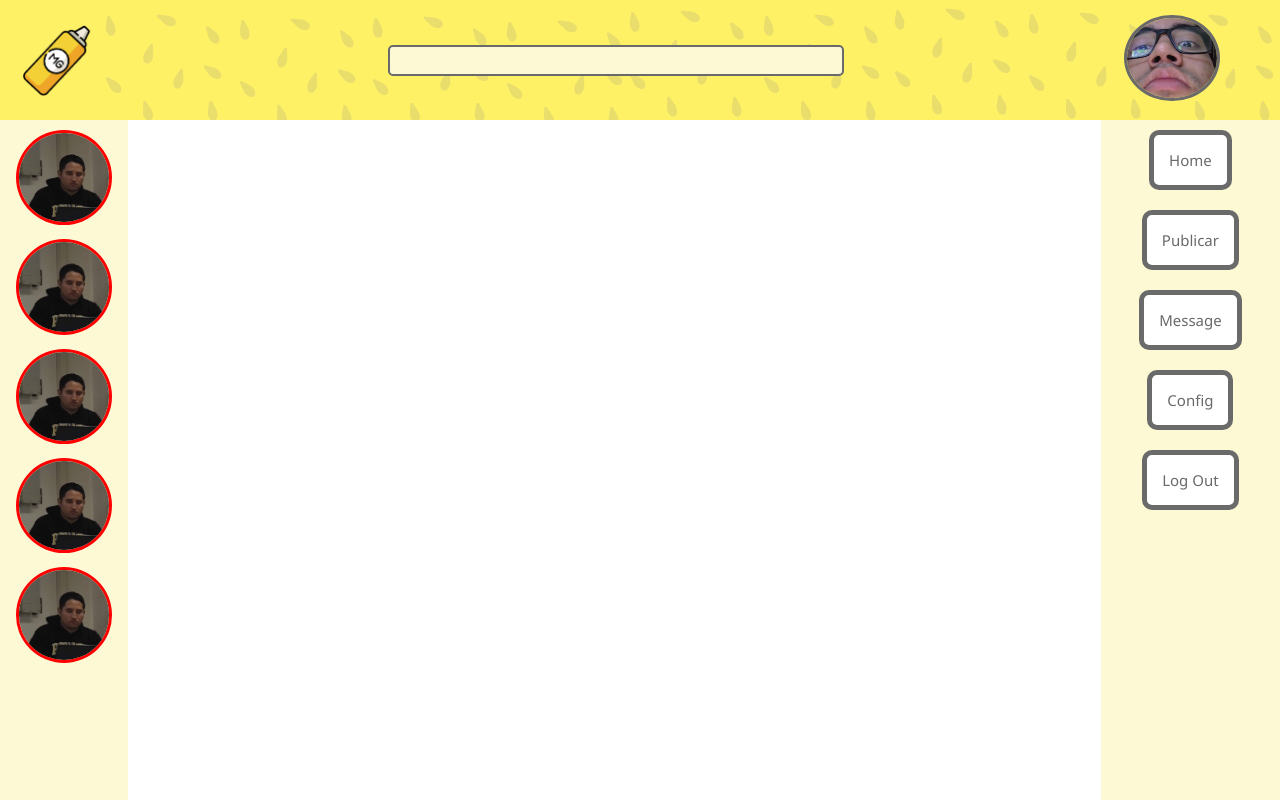
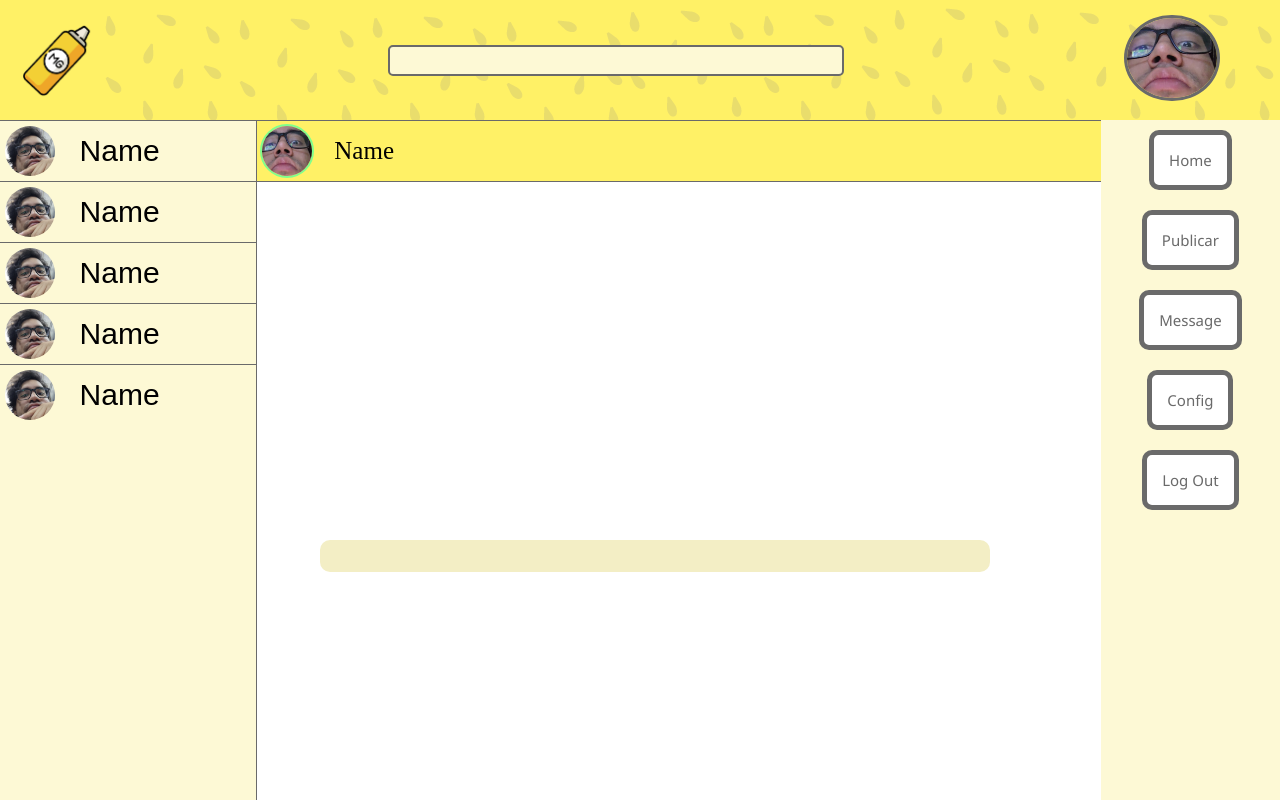
Before and after one commit to AndresBonilla0306/Mostazagram, a React (Vite) app in the folder MostazagramApp/: page /Chat in a window 1280 px wide. Built offline with nearby package versions, Linux system fonts and the light colour scheme.

Commit message:
Un poco de CSSX2

```diff
--- a/MostazagramApp/src/Index/CardItemPerfil.jsx
+++ b/MostazagramApp/src/Index/CardItemPerfil.jsx
@@ -1,8 +1,12 @@
 import React from 'react'
+import Yo from '../assets/assets/img/Yo2.jpeg'
 
 const CardItemPerfil = () => {
   return (
-    <div>CardItemPerfil</div>
+    <div className='CardItem'>
+      <img src={Yo}></img>
+      <a>Name</a>
+    </div>
   )
 }
 
--- a/MostazagramApp/src/Index/ChatCard.jsx
+++ b/MostazagramApp/src/Index/ChatCard.jsx
@@ -1,8 +1,14 @@
 import React from 'react'
+import ChatPhoto from '../assets/assets/img/ChatPhoto.jpeg'
 
 const ChatCard = () => {
   return (
-    <div>ChatCard</div>
+    <div className='BtnChat'>
+      <button className='BtnChatsito'>
+        <img src={ChatPhoto}></img>
+        <a>Name</a>
+      </button>
+    </div>
   )
 }
 
--- a/MostazagramApp/src/Index/ContenedorCardItemPerfil.jsx
+++ b/MostazagramApp/src/Index/ContenedorCardItemPerfil.jsx
@@ -2,10 +2,8 @@ import React from 'react'
 import CardItemPerfil from './CardItemPerfil'
 const ContenedorCardItemPerfil = () => {
   return (
-    <div>
+    <div className='CradPerfil'>
         <CardItemPerfil/>
-        ContenedorCardItemPerfil
-
     </div>
   )
 }
--- a/MostazagramApp/src/Index/InChatContainer.jsx
+++ b/MostazagramApp/src/Index/InChatContainer.jsx
@@ -3,9 +3,13 @@ import ChatCard from './ChatCard'
 
 const InChatContainer = () => {
   return (
-    <div>
+    <div className='MenuChats'>
       <ChatCard/>
-      InChatContainer</div>
+      <ChatCard/>
+      <ChatCard/>
+      <ChatCard/>
+      <ChatCard/>
+    </div>
   )
 }
 
--- a/MostazagramApp/src/Pages/EditPorfile.jsx
+++ b/MostazagramApp/src/Pages/EditPorfile.jsx
@@ -1,11 +1,33 @@
 import React from 'react'
+import Header2 from '../Componentes/Header2'
+import Yo2 from '../assets/assets/img/Yo2.jpeg'
 
 const EditPorfile = () => {
   return (
     <div>
-        EditPorfile
-        <button>Guardar</button>
-        <button>Cancelar</button>
+      <Header2/>
+      <div className='Profile2'>
+        <div className='EdBtn1'>
+          <button>Cancelar</button>
+        </div>
+        <div className='EdInfo'>
+          <img src={Yo2} className='FoticoFoto'/><br/>
+          <a>Nombre</a><br/>
+          <input type='text'></input><br/>
+          <a>Descripción</a><br/>
+          <input type='text'></input><br/>
+          <h1>Configuración de la cuenta</h1>
+          <a>Usuario</a><br/>
+          <input type='text'></input><br/>
+          <a>Correo</a><br/>
+          <input type='text'></input><br/>
+          <a>Contraseña</a><br/>
+          <input type='text'></input><br/>
+        </div>
+        <div className='EdBtn2'>
+          <button>Guardar</button>
+        </div>
+      </div>
     </div>
   )
 }
--- a/MostazagramApp/src/Pages/Messages.jsx
+++ b/MostazagramApp/src/Pages/Messages.jsx
@@ -10,10 +10,11 @@ const Messages = () => {
     <div>
         <Header/>
         <Hover/>
-        <Stories/>
         <ContenedorCardItemPerfil/>
         <InChatContainer/>
-        Messages
+        <div className='SBChat'>
+          <input type='Text'></input>
+        </div>
     </div>
   )
 }
--- a/MostazagramApp/src/Pages/Profile.jsx
+++ b/MostazagramApp/src/Pages/Profile.jsx
@@ -2,6 +2,7 @@ import React from 'react'
 import Header2 from '../Componentes/Header2'
 import Hover from '../Componentes/Hover'
 import Yo2 from '../assets/assets/img/Yo2.jpeg'
+import ContenedorCardImagenP from '../Index/ContenedorCardImagenP'
 
 const Profile = () => {
   return (
@@ -18,8 +19,17 @@ const Profile = () => {
           <a className='Text'>Publicaciones</a>
         </div>
         <div className='Fotico'>
-          <img src={Yo2} className='FoticoFoto'/>
+          <img src={Yo2} className='FoticoFoto'/><br/>
+          <a>Roncancio Laureles</a><br/>
+          <a>@Chichonsito13</a><br/>
+          <a>Riyadh, Saudi Arabi</a>
         </div>
+        <div className='BtnPerfil'>
+          <button>Editar Perfil</button>
+        </div>
+      </div>
+      <div className='More'>
+        <ContenedorCardImagenP/>
       </div>
     </div>
   )
--- a/MostazagramApp/src/css/Estilos.css
+++ b/MostazagramApp/src/css/Estilos.css
@@ -194,6 +194,7 @@ body{
 }.Profile{
     margin-top: 10%;
     margin-right: 10%;
+    margin-left: 5%;
     gap: 100px;
     display:flex;
     align-items: center;
@@ -204,15 +205,161 @@ body{
     padding: 20px;
     margin-top: 0%;
     margin-bottom: 20px;
-    background-color: #FFF166;
-    border-radius: 50%;
-}.FoticoFoto{
+}.Fotico a{
+    font-size: 30px;
+}
+.FoticoFoto{
     border-radius: 50%;
     width: 200px;
-    border: 5px solid #6A6A6A;
+    border: 15px solid #FFF166;
 }.InfoProfile{
     justify-content: center;
     text-align: left;
     align-items: center;
     padding: 15px;
+    font-size: 25px;
+}.InfoProfile .Numbers{
+    font-family: Impact, Haettenschweiler, 'Arial Narrow Bold', sans-serif;
+}.BtnPerfil button{
+    font-size: 40px;
+    background-color: #e4e3e3;
+    border: 0px;
+    padding: 15px;
+    border-radius: 5px;
+    box-shadow: 5px 5px 5px rgba(0, 0, 0, 0.5);
+    transition: font-size 0.5s ease-in-out;
+}.BtnPerfil button:hover{
+    font-size: 42px;
+}.More{
+    margin-right: 12%;
+    margin-left: 5%;
+    text-align: center;
+    border-top: 2px solid #6A6A6A;
+}.Profile2{
+    margin-top: 10%;
+    margin-right: 10%;
+    margin-left: 10%;
+    gap: 100px;
+    display:flex;
+    align-items: center;
+    justify-content: center;
+}.EdInfo{
+    text-align: center;
+}.EdInfo input{
+    margin: 15px;
+    border: 0px;
+    background-color: #FDF9D5;
+    width: 50%;
+    font-size: 20px;
+    border-radius: 8px;
+    padding: 10px;
+    height: 20px;
+    box-shadow: 5px 5px 5px rgba(0, 0, 0, 0.5);
+    transition: border 0.5s ease-in-out, width 0.5s ease-in-out, color 1s ease-in-out;
+}.EdInfo input:hover{
+    border: 2px solid #F6B95D;
+    width: 55%;
+}.EdInfo input:focus{
+    border:0px;
+    color:#f8aa34;
 }
+.EdInfo a{
+    font-size: 20px;
+}.EdBtn1 button{
+    font-size: 35px;
+    color: white;
+    background-color: #FF3D3D;
+    border: 0px;
+    padding: 10px 50px 10px 50px;
+    border-radius: 5px;
+    box-shadow: 5px 5px 5px rgba(0, 0, 0, 0.5);
+    transition: font-size 0.5s ease-in-out;
+}.EdBtn1 button:hover{
+    font-size: 38px;
+}.EdBtn2 button{
+    font-size: 35px;
+    color: white;
+    background-color: #3D8AFF;
+    border: 0px;
+    padding: 10px 50px 10px 50px;
+    border-radius: 5px;
+    box-shadow: 5px 5px 5px rgba(0, 0, 0, 0.5);
+    transition: font-size 0.5s ease-in-out;
+}.EdBtn2 button:hover{
+    font-size: 38px;
+}.CradPerfil{
+    margin-top: 120px;
+    margin-left: 20%;
+    padding: 3px;
+    border: 1px solid #6A6A6A;
+    background-color: #FFF166;
+}.MenuChats{
+    background-color: #FDF9D5;
+    position: fixed;
+    border-right: 1px solid #6A6A6A;
+    height: 100%;
+    left: 0;
+    top: 120px;
+    width: 20%;
+}
+.BtnChatsito{
+    display: flex;
+    justify-content: start;
+    align-items: center;
+    width: 100%;
+    background-color: transparent;
+    border: 0px;
+    border-top: 1px solid #6A6A6A;
+    padding: 5px;
+    transition: padding 0.5s ease-in-out, background-color 0.5s ease-in-out;
+}.BtnChatsito:hover{
+    padding: 10px;
+    background-color: #FFF166;
+}
+.BtnChatsito a{
+    font-size: 30px;
+    margin-left: 10%;
+}
+.BtnChatsito img{
+    width: 50px;
+    height: 50px;
+    border-radius: 50%;
+}.CardItem{
+    display: flex;
+    align-items: center;
+}.CardItem img{
+    width: 50px;
+    height: 50px;
+    border-radius: 50%;
+    border: 2px solid #80FF8C;
+    margin-right: 2%;
+    transition: width 0.5s ease-in-out, height 0.5s ease-in-out, border 0.5s ease-in-out;
+}.CardItem img:hover{
+    width: 55px;
+    height: 55px;
+    border: 3px solid #099617;
+}.CardItem a{
+    font-size: 25px;
+}
+.SBChat{
+    position: flex;
+    justify-content: center;
+    align-items: center;
+    margin-top: 28%;
+    margin-right: 10%;
+    margin-left: 25%;
+    margin-bottom: 10px;
+}.SBChat input{
+    width: 80%;
+    height: 30px;
+    border: 0px;
+    font-size: 20px;
+    background-color: #f3eec5;
+    border-radius: 10px;
+    transition: height 0.5s ease-in-out, border 0.5s ease-in-out, background-color 0.5s ease-in-out;
+}.SBChat input:hover{
+    width: 80%;
+    height: 35px;
+    border: 2px solid #6A6A6A;
+    background-color: #f7f0c1;
+}
```
Also changed, not shown: MostazagramApp/src/assets/assets/img/ChatPhoto.jpeg (added).
